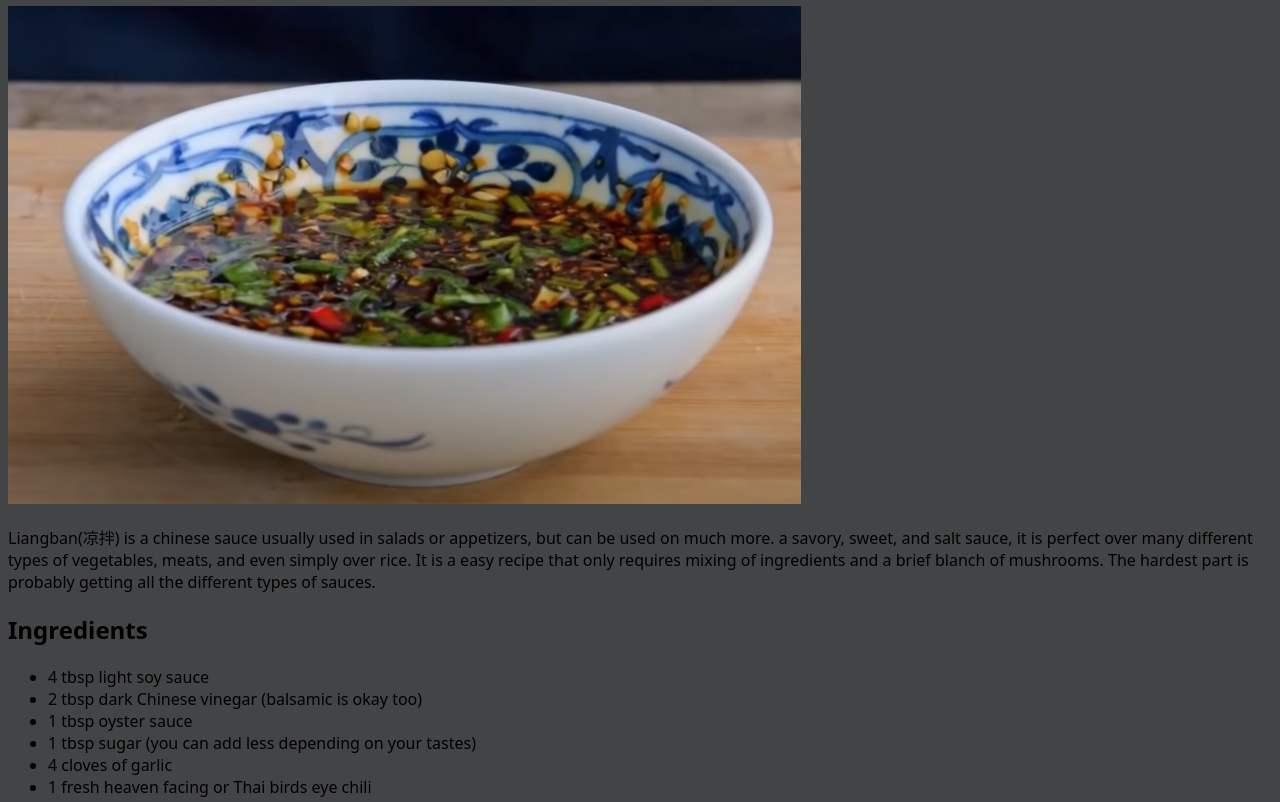
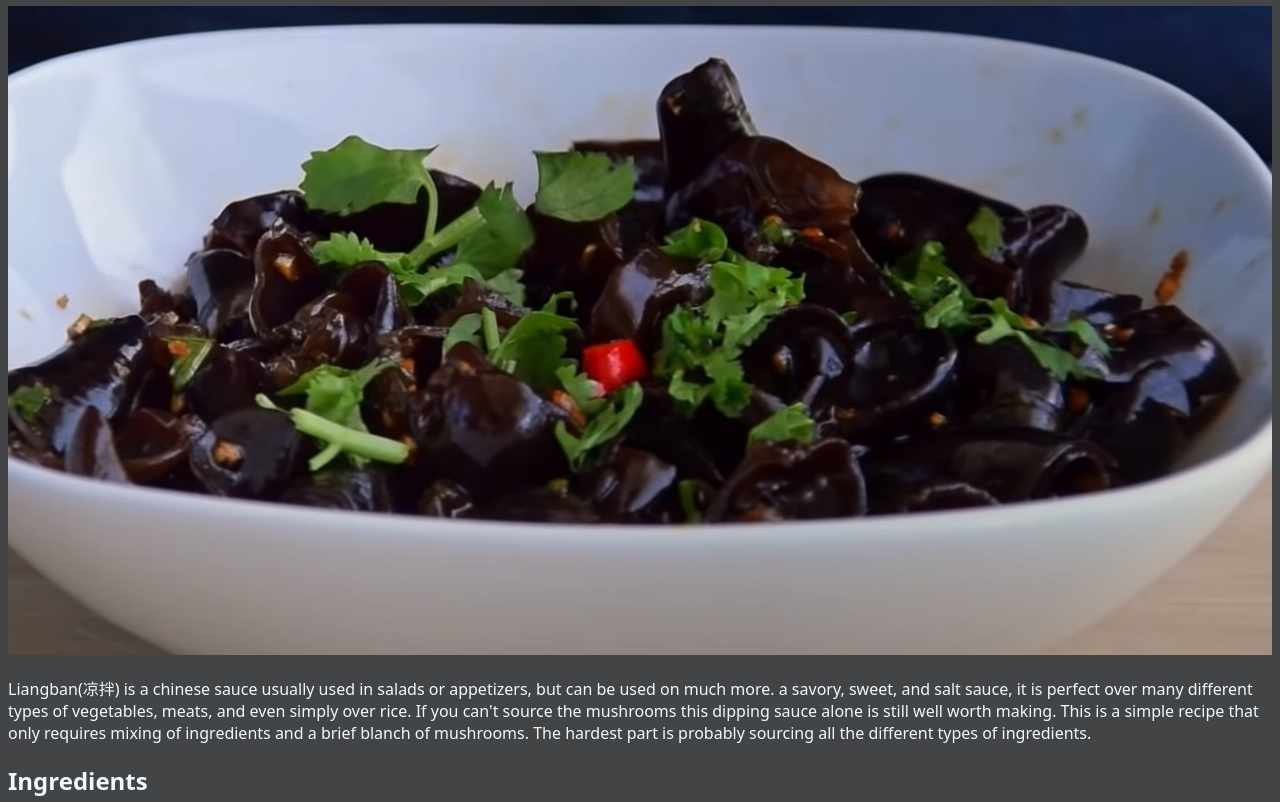
Before and after one commit to Zevatus/odin-recipes, a plain HTML site: page recipes/dipping-sauce.html in a window 1280 px wide. Shown: the part 80-882 px from the top of the page. Drawn offline with Linux system fonts and the light colour scheme.

Commit message:
made some tiny changes: added css to all the recipe pages, added links back to index

```diff
--- a/recipes/dipping-sauce.html
+++ b/recipes/dipping-sauce.html
@@ -5,15 +5,16 @@
     <meta http-equiv="X-UA-Compatible" content="IE=edge">
     <meta name="viewport" content="width=device-width, initial-scale=1.0">
     <link rel="stylesheet" href="../style.css">
-    <title>iangban Cold Mu’er Mushrooms</title>
+    <title>liangban Cold Mu’er Mushrooms</title>
 </head>
 <body>
     <h1>Liangban Cold Mu’er Mushrooms</h1>
-        <img src="../img/sauce-picture.PNG" alt="Liangban Cold Mu’er Mushrooms">
+        <img src="../img/Wood-mushroom.PNG" alt="Liangban Cold Mu’er Mushrooms">
         <p>Liangban(凉拌)  is a chinese sauce usually used in salads or appetizers, but can be used on much more.
             a savory, sweet, and salt sauce, it is perfect over many different types of vegetables, meats, and even
-            simply over rice. It is a easy recipe that only requires mixing of ingredients and a brief blanch of mushrooms. The hardest part is
-            probably getting all the different types of sauces.
+            simply over rice. If you can't source the mushrooms this dipping sauce alone is still well worth making.
+            This is a simple recipe that only requires mixing of ingredients and a brief blanch of mushrooms.
+            The hardest part is probably sourcing all the different types of ingredients.
         </p>
 
     <h2>Ingredients</h2>
@@ -39,6 +40,7 @@
             <li>Add in the chilis, garlic, and half the cilantro. Mix again</li>
             <li>garnish with the other half of the cilantro when the sauce is about to be used.</li>
         </ol>
+        <img src="../img/sauce-picture.PNG" alt="picture of the sauce">
         <h3>"Mu'er ood Ear Mushrooms</h3>
         <ol>
             <li>Reconstitute the Mu’er wood ear mushrooms in cool water. You can do this from anywhere between 30 minutes to 3 hours.</li>
@@ -50,6 +52,6 @@
         <p>When you finish up the sauce and Mu'er, it's ready to eat any time, just simply combine the two and it's ready to eat!
             This recipe was covered by chinese cooking demystified check them out
             <a href="https://www.youtube.com/watch?v=5pGSBWuJVWo">here!</a></p>
-
+        <a href="../index.html">Return to Index.</a>
 </body>
 </html>
--- a/style.css
+++ b/style.css
@@ -1,6 +1,7 @@
 html{
     background-color: #434446;
     font-family: Noto Sans, Arial, Helvetica, sans-serif;
+    color: aliceblue;
 }
 
 .link-image-size{
```
Also changed, not shown: recipes/butter-curry.html (+2 -0 lines), recipes/double-chocolate-chip-cookies.html (+1 -0 lines), img/Wood-mushroom.PNG (added).
